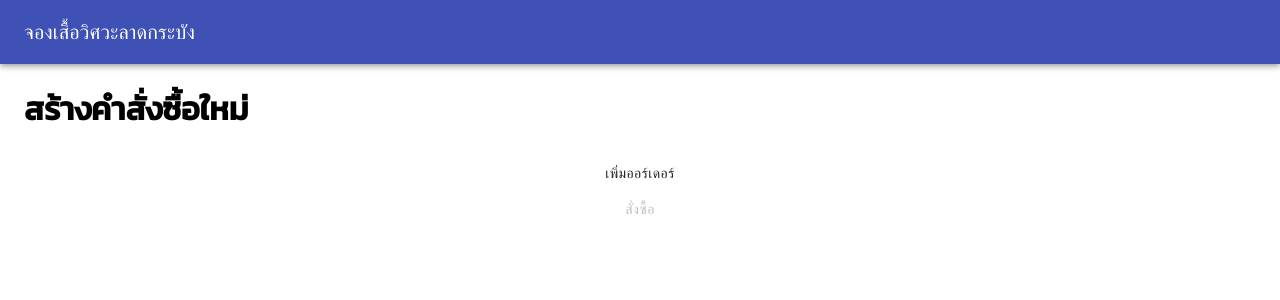
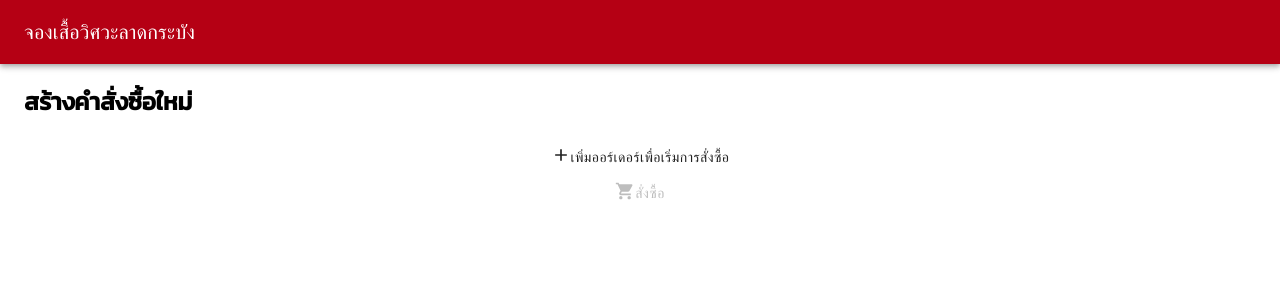
Before and after one commit to badgooooor/smoeng-uniform, a React (Vite) app: page / in a window 1280 px wide. Shown: the top 300 px of the page. Built offline with nearby package versions, Linux system fonts and the light colour scheme.

Commit message:
Update layout

```diff
--- a/src/App.tsx
+++ b/src/App.tsx
@@ -1,10 +1,13 @@
 import * as React from 'react';
 import OrderForm from "./pages/OrderForm"
-
+import { ThemeProvider } from "@material-ui/core/styles";
+import theme from "./styles/theme";
 
 function App() {
   return (
-    <OrderForm />
+    <ThemeProvider theme={theme}>
+      <OrderForm />
+    </ThemeProvider>
   )
 }
 export default App;
--- a/src/pages/OrderForm.tsx
+++ b/src/pages/OrderForm.tsx
@@ -3,8 +3,11 @@ import { Formik, Form, Field, FieldArray } from 'formik';
 import Layout from "../containers/Layout"
 import { Select } from 'material-ui-formik-components/Select'
 import { TextField } from "material-ui-formik-components/TextField";
-import { Button, Grid } from "@material-ui/core";
+import { Button, Grid, IconButton, Box, Paper } from "@material-ui/core";
 import { createStyles, makeStyles, Theme } from "@material-ui/core/styles";
+import DeleteIcon from '@material-ui/icons/Delete';
+import AddIcon from '@material-ui/icons/Add';
+import ShoppingCartIcon from '@material-ui/icons/ShoppingCart';
 
 interface OrderFormValue {
   status: string;
@@ -20,7 +23,7 @@ export default function OrderForm() {
   return (
     <Layout>
       <React.Fragment>
-        <h1>สร้างคำสั่งซื้อใหม่</h1>
+        <h2>สร้างคำสั่งซื้อใหม่</h2>
         <Formik
           initialValues={initialValues}
           onSubmit={(values, actions) => {
@@ -34,9 +37,12 @@ export default function OrderForm() {
                   <div>
                     {values.orders && values.orders.length > 0 ? (
                       values.orders.map((order, index) => (
-                        <div>
+                        <Box p={1}>
+                          <Paper>
+                            <Box p={2}>
+                              {index + 1}.
                           <Grid container spacing={2} alignItems="center" key={index}>
-                            <Grid item xs={3}>
+                                <Grid item xs={12} sm={3}>
                                   <Field
                                     required
                                     component={Select}
@@ -49,7 +55,7 @@ export default function OrderForm() {
                                     variant="outlined"
                                   />
                                 </Grid>
-                            <Grid item xs={3}>
+                                <Grid item xs={12} sm={3}>
                                   <Field
                                     required
                                     component={Select}
@@ -64,7 +70,7 @@ export default function OrderForm() {
                                     variant="outlined"
                                   />
                                 </Grid>
-                            <Grid item xs={3}>
+                                <Grid item xs={12} sm={3}>
                                   <Field
                                     name={`orders.${index}.amount`}
                                     type="number"
@@ -73,26 +79,43 @@ export default function OrderForm() {
                                     variant="outlined"
                                   />
                                 </Grid>
-                            <Grid item xs={3}>
-                              <Button onClick={() => arrayHelpers.remove(index)}>
-                                -
-                              </Button>
+                                <Grid item xs={12} sm={3}>
+                                  <IconButton onClick={() => arrayHelpers.remove(index)}>
+                                    <DeleteIcon fontSize="large" />
+                                  </IconButton>
                                 </Grid>
                               </Grid>
-                        </div>
+                            </Box>
+                          </Paper>
+                        </Box>
                       ))
                     ) : (
                         <></>
                       )}
                     <Button onClick={() => arrayHelpers.push('')} fullWidth>
-                      เพิ่มออร์เดอร์
+                      {
+                        values.orders.length == 0 ? (
+                          <Box display="flex" component="span" justifyContent="center">
+                            <AddIcon fontSize="small" />
+                            <span>เพิ่มออร์เดอร์เพื่อเริ่มการสั่งซื้อ</span>
+                          </Box>
+                        ) : (
+                            <Box display="flex" component="span" justifyContent="center">
+                              <AddIcon fontSize="small" />
+                              <span>เพิ่มออร์เดอร์</span>
+                            </Box>
+                          )
+                      }
                     </Button>
                     <Button
                       type="submit"
                       disabled={values.orders.length == 0}
                       fullWidth
                     >
-                      สั่งซื้อ
+                      <Box display="flex" component="span" justifyContent="center">
+                        <ShoppingCartIcon fontSize="small" />
+                        <span>สั่งซื้อ</span>
+                      </Box>
                     </Button>
                   </div>
                 )}
```
Lines whose indentation alone changed are shown as unchanged.
